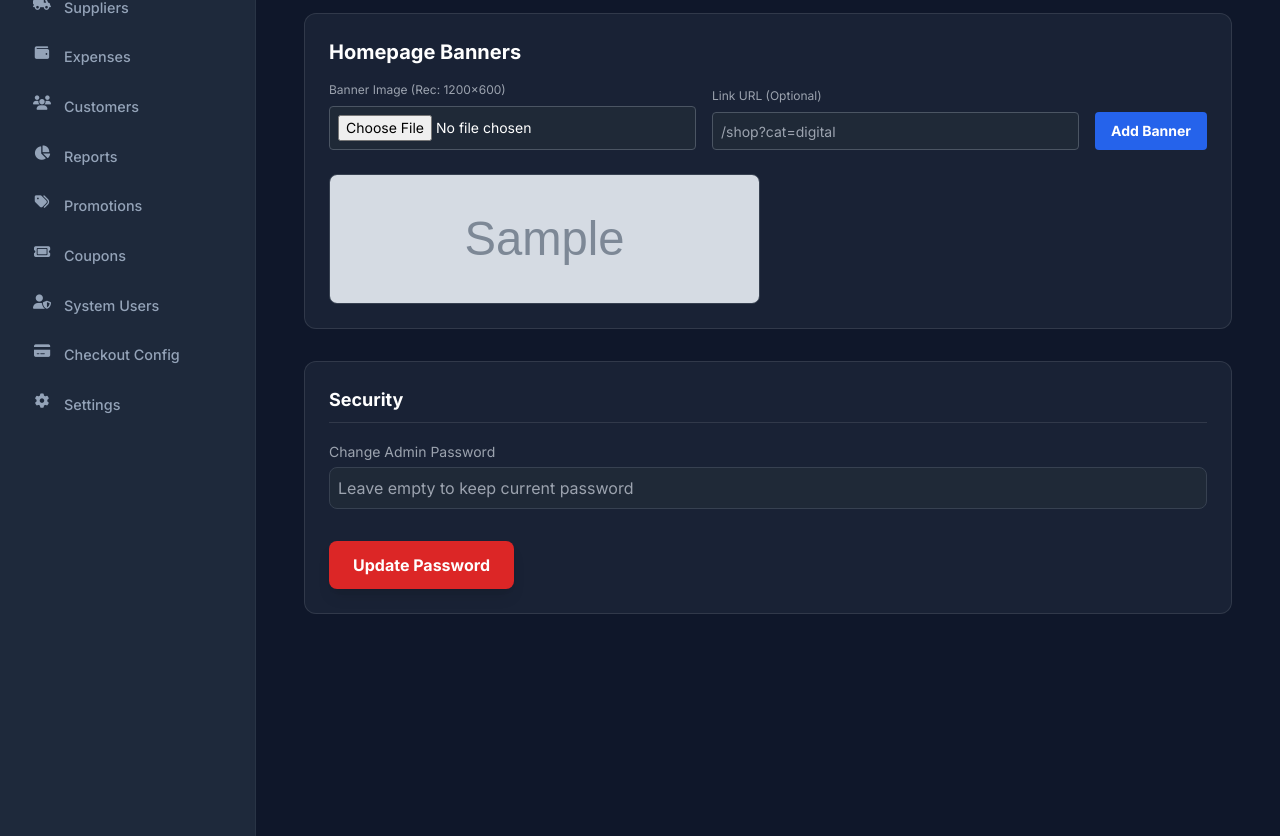
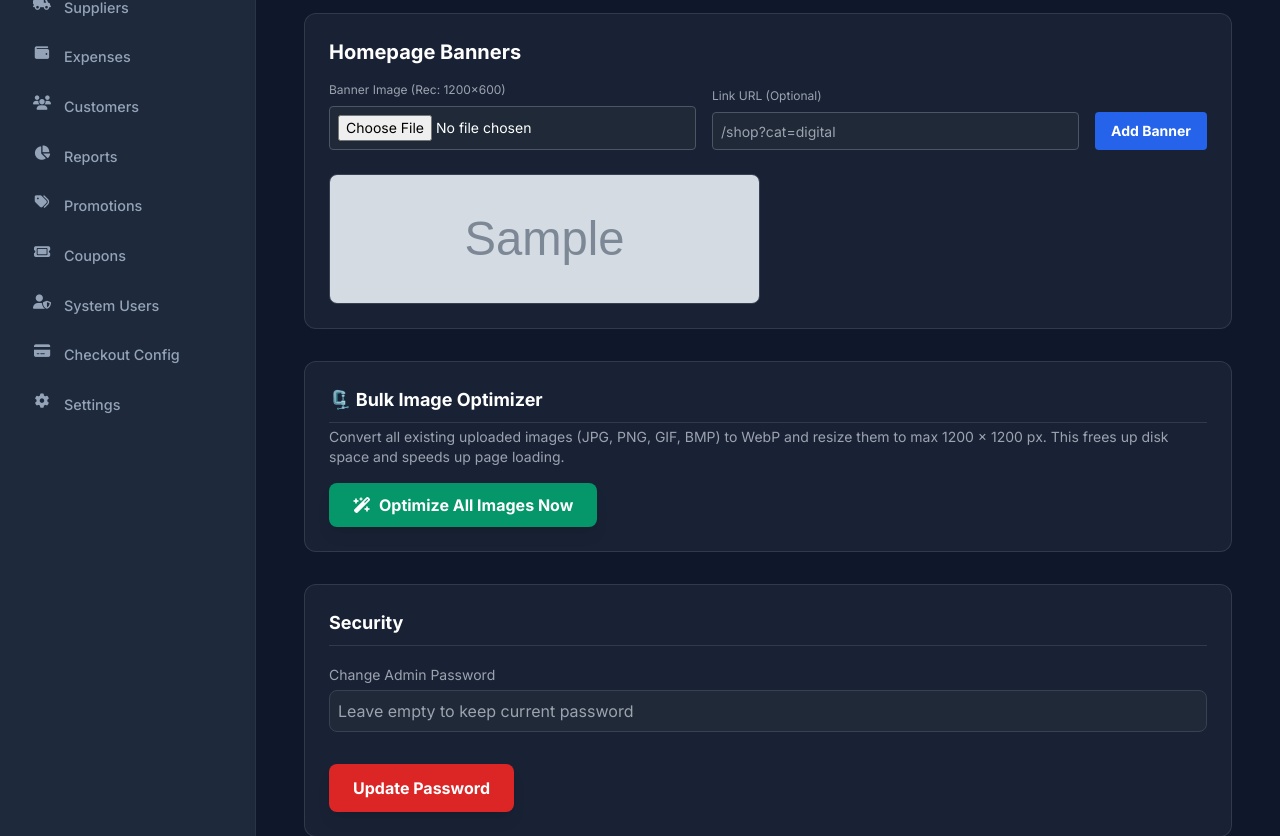
Before and after one commit to yairpaieuu/kkk, a PHP site: page /settings in a window 1280 px wide. Shown: the part 492-1328 px from the top of the page. Run offline with PHP 8.4, Linux system fonts and the light colour scheme; the visitor is signed in with stand-in values (Sample User, id 1); tables that the repository leaves empty or names only in its code hold one stand-in row (values such as "Sample post"); grey boxes marked "Sample" are stand-in pictures; some libraries are stand-ins or nearby versions.

Commit message:
Add bulk image optimizer for existing uploaded images
Co-authored-by: yairpaieuu <219221078+yairpaieuu@users.noreply.github.com>

```diff
--- a/app/controllers/AdminController.php
+++ b/app/controllers/AdminController.php
@@ -1547,6 +1547,119 @@ if (!class_exists('AdminController')) {
             } else { echo "View not found: $viewName"; }
         }
 
+        public function bulkOptimizeImages() {
+            $this->checkPermission(['admin']);
+            header('Content-Type: application/json');
+
+            if (!extension_loaded('gd') || !function_exists('imagewebp')) {
+                echo json_encode(['success' => false, 'error' => 'GD extension with WebP support is not available.']);
+                exit;
+            }
+
+            $uploadDir = dirname(__DIR__) . '/../uploads/';
+            $maxDim    = 1200;
+
+            // Map EXIF image type constants to GD loader functions
+            $typeLoaders = [
+                IMAGETYPE_JPEG => 'imagecreatefromjpeg',
+                IMAGETYPE_PNG  => 'imagecreatefrompng',
+                IMAGETYPE_GIF  => 'imagecreatefromgif',
+                IMAGETYPE_BMP  => 'imagecreatefrombmp',
+                IMAGETYPE_WEBP => null, // already WebP — skip
+            ];
+
+            $stats = ['processed' => 0, 'skipped' => 0, 'failed' => 0, 'saved_bytes' => 0];
+
+            if (!is_dir($uploadDir)) {
+                echo json_encode(['success' => true, 'stats' => $stats, 'message' => 'No uploads directory found.']);
+                exit;
+            }
+
+            $files = scandir($uploadDir);
+            foreach ($files as $fname) {
+                if ($fname === '.' || $fname === '..') continue;
+                $srcPath = $uploadDir . $fname;
+                if (!is_file($srcPath)) continue;
+
+                // Detect actual image type from file content (ignores misleading extensions)
+                $imageType = @exif_imagetype($srcPath);
+                if ($imageType === false || !array_key_exists($imageType, $typeLoaders)) {
+                    // Not a supported image type (video, document, etc.) — skip silently
+                    continue;
+                }
+                if ($imageType === IMAGETYPE_WEBP) {
+                    // Already WebP — nothing to do
+                    $stats['skipped']++;
+                    continue;
+                }
+
+                $oldRelative = 'uploads/' . $fname;
+                $newFname    = pathinfo($fname, PATHINFO_FILENAME) . '.webp';
+                $dstPath     = $uploadDir . $newFname;
+                $newRelative = 'uploads/' . $newFname;
+
+                // If WebP already exists, sync DB references and remove the old original
+                if (file_exists($dstPath)) {
+                    $this->db->prepare("UPDATE products SET image=? WHERE image=?")->execute([$newRelative, $oldRelative]);
+                    $this->db->prepare("UPDATE product_images SET image_path=? WHERE image_path=?")->execute([$newRelative, $oldRelative]);
+                    $this->db->prepare("UPDATE banners SET image_path=? WHERE image_path=?")->execute([$newRelative, $oldRelative]);
+                    @unlink($srcPath);
+                    $stats['skipped']++;
+                    continue;
+                }
+
+                $loader = $typeLoaders[$imageType];
+                $src    = @$loader($srcPath);
+                if ($src === false) { $stats['failed']++; continue; }
+
+                $origWidth  = imagesx($src);
+                $origHeight = imagesy($src);
+
+                if ($origWidth > $maxDim || $origHeight > $maxDim) {
+                    if ($origWidth >= $origHeight) {
+                        $newWidth  = $maxDim;
+                        $newHeight = (int) round($origHeight * ($maxDim / $origWidth));
+                    } else {
+                        $newHeight = $maxDim;
+                        $newWidth  = (int) round($origWidth * ($maxDim / $origHeight));
+                    }
+                } else {
+                    $newWidth  = $origWidth;
+                    $newHeight = $origHeight;
+                }
+
+                $dst = imagecreatetruecolor($newWidth, $newHeight);
+                imagealphablending($dst, false);
+                imagesavealpha($dst, true);
+                imagecopyresampled($dst, $src, 0, 0, 0, 0, $newWidth, $newHeight, $origWidth, $origHeight);
+
+                if (!imagewebp($dst, $dstPath, 85)) {
+                    imagedestroy($src);
+                    imagedestroy($dst);
+                    $stats['failed']++;
+                    continue;
+                }
+                imagedestroy($src);
+                imagedestroy($dst);
+
+                // Update DB references
+                $this->db->prepare("UPDATE products SET image=? WHERE image=?")->execute([$newRelative, $oldRelative]);
+                $this->db->prepare("UPDATE product_images SET image_path=? WHERE image_path=?")->execute([$newRelative, $oldRelative]);
+                $this->db->prepare("UPDATE banners SET image_path=? WHERE image_path=?")->execute([$newRelative, $oldRelative]);
+
+                $originalSize = filesize($srcPath);
+                $newSize      = filesize($dstPath);
+                $stats['saved_bytes'] += max(0, $originalSize - $newSize);
+
+                // Remove original file
+                @unlink($srcPath);
+                $stats['processed']++;
+            }
+
+            echo json_encode(['success' => true, 'stats' => $stats]);
+            exit;
+        }
+
         private function uploadFile($file) {
             $uploadDir = dirname(__DIR__) . '/../uploads/';
             if (!is_dir($uploadDir)) mkdir($uploadDir, 0777, true);
--- a/app/views/admin/settings.php
+++ b/app/views/admin/settings.php
@@ -76,7 +76,41 @@
         </div>
     </div>
 
-    <!-- 3. SECURITY SETTINGS -->
+    <!-- 3. IMAGE OPTIMIZER -->
+    <div class="glass-panel p-6 rounded-xl border border-white/10 mb-8">
+        <h3 class="text-lg font-bold text-white mb-1 border-b border-white/10 pb-2">🗜️ Bulk Image Optimizer</h3>
+        <p class="text-gray-400 text-sm mb-4">Convert all existing uploaded images (JPG, PNG, GIF, BMP) to WebP and resize them to max 1200 × 1200 px. This frees up disk space and speeds up page loading.</p>
+
+        <!-- Stats bar (hidden until run) -->
+        <div id="optimizerStats" class="hidden mb-4 grid grid-cols-2 md:grid-cols-4 gap-3 text-center">
+            <div class="bg-green-500/10 border border-green-500/20 rounded-lg p-3">
+                <div id="statProcessed" class="text-2xl font-bold text-green-400">0</div>
+                <div class="text-xs text-gray-400 mt-1">Optimized</div>
+            </div>
+            <div class="bg-blue-500/10 border border-blue-500/20 rounded-lg p-3">
+                <div id="statSaved" class="text-2xl font-bold text-blue-400">0 KB</div>
+                <div class="text-xs text-gray-400 mt-1">Space Saved</div>
+            </div>
+            <div class="bg-gray-500/10 border border-gray-500/20 rounded-lg p-3">
+                <div id="statSkipped" class="text-2xl font-bold text-gray-400">0</div>
+                <div class="text-xs text-gray-400 mt-1">Already Optimized</div>
+            </div>
+            <div class="bg-red-500/10 border border-red-500/20 rounded-lg p-3">
+                <div id="statFailed" class="text-2xl font-bold text-red-400">0</div>
+                <div class="text-xs text-gray-400 mt-1">Failed</div>
+            </div>
+        </div>
+
+        <div id="optimizerMsg" class="hidden mb-4 p-3 rounded-lg text-sm font-medium"></div>
+
+        <button id="optimizeBtn" onclick="runOptimizer()"
+            class="bg-emerald-600 hover:bg-emerald-500 text-white font-bold py-2.5 px-6 rounded-lg shadow-lg transition flex items-center gap-2">
+            <i class="fa-solid fa-wand-magic-sparkles"></i>
+            <span id="optimizeBtnText">Optimize All Images Now</span>
+        </button>
+    </div>
+
+    <!-- 4. SECURITY SETTINGS -->
     <div class="glass-panel p-6 rounded-xl border border-white/10">
         <form method="POST" action="/admin/settings" class="space-y-6">
             <div>
@@ -101,4 +135,55 @@
             </div>
         </form>
     </div>
+
+<script>
+async function runOptimizer() {
+    const btn = document.getElementById('optimizeBtn');
+    const btnText = document.getElementById('optimizeBtnText');
+    const msg = document.getElementById('optimizerMsg');
+    const stats = document.getElementById('optimizerStats');
+
+    btn.disabled = true;
+    btnText.innerHTML = '<i class="fa-solid fa-circle-notch fa-spin"></i>Optimizing...';
+    msg.className = 'hidden mb-4 p-3 rounded-lg text-sm font-medium';
+    stats.classList.add('hidden');
+
+    try {
+        const res = await fetch('/admin/images/optimize', { method: 'POST' });
+        const data = await res.json();
+
+        if (data.success) {
+            const s = data.stats;
+            document.getElementById('statProcessed').textContent = s.processed;
+            document.getElementById('statSkipped').textContent   = s.skipped;
+            document.getElementById('statFailed').textContent    = s.failed;
+            const kb = (s.saved_bytes / 1024).toFixed(1);
+            document.getElementById('statSaved').textContent = kb >= 1024
+                ? (kb / 1024).toFixed(2) + ' MB'
+                : kb + ' KB';
+
+            stats.classList.remove('hidden');
+
+            if (s.processed === 0 && s.failed === 0) {
+                msg.textContent = '✅ All images are already optimized. Nothing to do.';
+                msg.className = 'mb-4 p-3 rounded-lg text-sm font-medium bg-blue-500/10 text-blue-400 border border-blue-500/20';
+            } else {
+                msg.textContent = `✅ Done! ${s.processed} image(s) optimized, ${(s.saved_bytes/1024).toFixed(1)} KB saved.`;
+                msg.className = 'mb-4 p-3 rounded-lg text-sm font-medium bg-green-500/10 text-green-400 border border-green-500/20';
+            }
+        } else {
+            msg.textContent = '❌ Error: ' + (data.error ?? 'Unknown error');
+            msg.className = 'mb-4 p-3 rounded-lg text-sm font-medium bg-red-500/10 text-red-400 border border-red-500/20';
+        }
+        msg.classList.remove('hidden');
+    } catch (e) {
+        msg.textContent = '❌ Network error. Please try again.';
+        msg.className = 'mb-4 p-3 rounded-lg text-sm font-medium bg-red-500/10 text-red-400 border border-red-500/20';
+        msg.classList.remove('hidden');
+    }
+
+    btn.disabled = false;
+    btnText.innerHTML = '<i class="fa-solid fa-wand-magic-sparkles"></i>Run Again';
+}
+</script>
 </div>
--- a/index.php
+++ b/index.php
@@ -218,6 +218,11 @@ try {
             (new AdminController())->addBanner();
             break;
 
+        case '/admin/images/optimize':
+            requireAuth();
+            (new AdminController())->bulkOptimizeImages();
+            break;
+
         case '/admin/banner/delete':
             requireAuth();
             (new AdminController())->deleteBanner();
```
